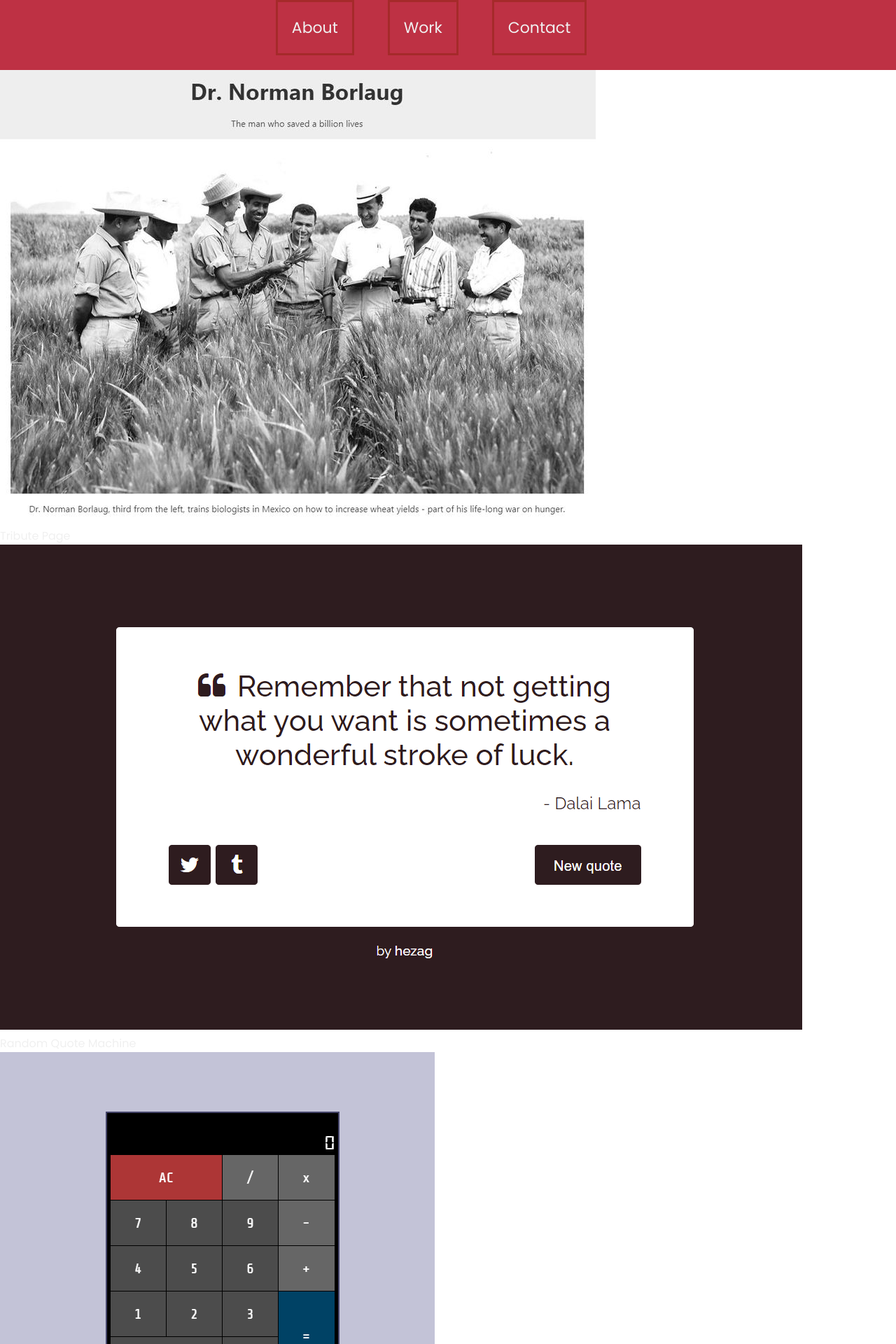
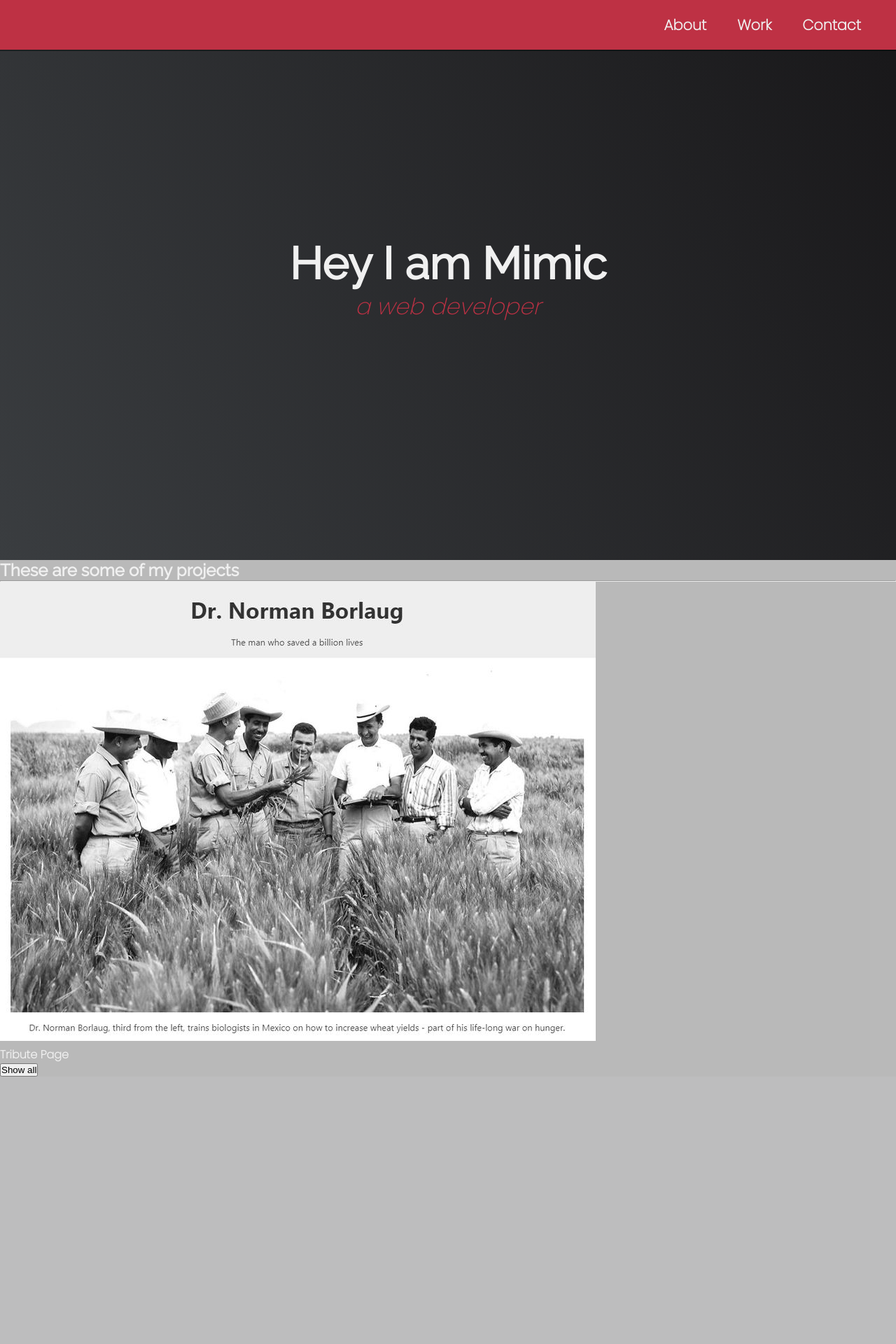
Before and after one commit to zumr01/haslogics-internship, a PHP site: page / in a window 1280 px wide; the page is wider, and only the part inside the window is pictured. Shown: the top 1920 px of that part at 70% size. After the commit the page ends 1538 px from the top of that part, so only its background shows below. Run offline with PHP 8.4, Linux system fonts and the light colour scheme.

Commit message:
Working on project section

```diff
--- a/porfolio-website/index.html
+++ b/porfolio-website/index.html
@@ -6,81 +6,52 @@
     <meta name="viewport" content="width=device-width, initial-scale=1.0" />
     <title>Document</title>
     <link rel="stylesheet" href="style.css" />
-    <!-- <link
-      href="https://fonts.googleapis.com/css2?family=Poppins:wght@200&display=swap"
-      rel="stylesheet"
-    />
-    <link
-      href="https://fonts.googleapis.com/css2?family=Raleway:wght@700&display=swap"
-      rel="stylesheet"
-    /> -->
   </head>
   <body>
-    <!-- Nav bar -->
+    <!--========== Header STARTS ==========-->
     <header>
       <nav>
         <ul class="nav-links">
-          <li><a href="#">About</a></li>
-          <li><a href="#">Work</a></li>
+          <li><a href="#about-section">About</a></li>
+          <li><a href="#project-section">Work</a></li>
           <li><a href="#">Contact</a></li>
         </ul>
       </nav>
     </header>
+    <!-- Header END! -->
 
-    <!-- About Section -->
-    <section class="about-section">
+    <!--========== About Section STARTS ==========-->
+    <section id="about-section" class="about-section">
       <h1>Hey I am Mimic</h1>
       <p>a web developer</p>
     </section>
+    <!-- About Section END! -->
 
-    <!-- project Section -->
-    <section class="project-section">
+    <!--========== Project Section STARTS ==========-->
+    <section id="project-section" class="project-section">
       <h1>These are some of my projects</h1>
       <hr />
-      <div class="project-grid">
-        <div class="grid-items">
+      <div>
+        <div>
           <a
             href="https://htmlpreview.github.io/?https://raw.githubusercontent.com/AHmadKhalil97/internship-data/master/tribute_page/index.html"
             target="_blank"
           >
             <img src="imgs/work-1.jpg" alt="" />
-            <p class="project-title">
-              <span class="less-greater-sign"></span>Tribute Page
-            </p></a
-          >
-        </div>
-
-        <div class="grid-items item1">
-          <a
-            href="https://htmlpreview.github.io/?https://raw.githubusercontent.com/AHmadKhalil97/internship-data/master/quote_machine/index.html"
-            target="_blank"
-          >
-            <img src="imgs/work-2.png" alt="" />
-            <p class="project-title">Random Quote Machine</p></a
-          >
-          <a href="https://codepen.io/freeCodeCamp/full/wgGVVX" target="_blank">
-            <img src="imgs/work-3.png" alt="" />
-            <p class="project-title">JavaScript Calculator</p></a
-          >
-        </div>
-        <div class="grid-items">
-          <a href="https://codepen.io/freeCodeCamp/full/mVEJag" target="_blank">
-            <img src="imgs/work-4.jpg" alt="" />
-            <p class="project-title">Map Data Across the Globe</p></a
-          >
-          <a href="https://codepen.io/freeCodeCamp/full/wGqEga" target="_blank">
-            <img src="imgs/work-5.png" alt="" />
-            <p class="project-title">Wikipedia Viewer</p></a
-          >
-        </div>
-        <div class="grid-items">
-          <a href="https://codepen.io/freeCodeCamp/full/KzXQgy" target="_blank">
-            <img src="imgs/work-6.png" alt="" />
-            <p class="project-title">Tic Tac Toe Game</p></a
+            <p><span></span>Tribute Page</p></a
           >
         </div>
       </div>
       <button class="btn-show-all">Show all</button>
     </section>
+    <!-- Project Section END! -->
+
+    <!--========== Contact Section STARTS ==========-->
+    <section></section>
+    <!-- Contact Section END! -->
+
+    <!--========== Footer STARTS ==========-->
+    <footer></footer>
+    <!-- Footer END! -->
   </body>
 </html>
--- a/porfolio-website/style.css
+++ b/porfolio-website/style.css
@@ -1,69 +1,93 @@
+/**************************************************
+ Import Google Fonts
+***************************************************/
 @import url("https://fonts.googleapis.com/css2?family=Raleway&display=swap");
-@import url("https://fonts.googleapis.com/css2?family=Poppins&display=swap");
+@import url("https://fonts.googleapis.com/css2?family=Poppins:wght@200&display=swap");
 
+/**************************************************
+ CSS reset
+***************************************************/
 * {
-  /* background-color: rgb(62, 62, 61); */
-  box-sizing: border-box;
   margin: 0;
   padding: 0;
+  box-sizing: border-box;
+}
+
+body {
+  background-color: rgb(185, 185, 185);
 }
 
 h1,
 h2 {
   font-family: "Raleway", sans-serif;
-  font-size: 30px;
-  font-weight: 700;
   color: #f0f0f0;
 }
 
 a {
   font-family: "Poppins", sans-serif;
   color: #f0f0f0;
-  font-weight: 400;
+  font-weight: 700;
   text-decoration: none;
 }
 
 /**************************************************
- Starting Header
+ Header
 ***************************************************/
 
 header {
-  /* border: 2px solid blue; */
   background-color: #be3144;
-  font-size: 30px;
+  width: 100%;
+  display: flex;
+  justify-content: flex-end;
+  padding: 20px 30px;
+  box-shadow: 0 2px 0 rgb(0 0 0 / 40%);
   position: fixed;
   width: 100%;
-  height: 100px;
-}
-
-nav {
-  /* border: 10px solid rgb(212, 40, 189); */
-}
-
-.nav-links {
-  /* border: 6px solid rgb(19, 215, 127); */
-  display: flex;
-  flex-direction: row;
-  /* justify-content: flex-end; */
-  justify-content: center;
-  /* align-items: center; */
-  align-items: flex-end;
 }
 
 .nav-links li {
-  display: flex;
-  flex-direction: row;
-  /* justify-content: flex-end; */
-  justify-content: center;
-  /* align-items: center; */
-  align-items: flex-end;
-  border: 3px solid brown;
-  list-style: none;
-  margin-right: 48px;
+  display: inline-block;
+  margin: 0 20px;
 }
 
-.nav-links li a {
-  /* border: 3px solid rgb(81, 165, 42); */
-  padding: 20px;
-  font-size: 22px;
+.nav-links a {
+  font-size: 1.3rem;
 }
+
+/**************************************************
+ About Section
+***************************************************/
+
+.about-section {
+  display: flex;
+  justify-content: center;
+  align-items: center;
+  flex-direction: column;
+  width: 100%;
+  height: 100vh;
+  background-image: linear-gradient(62deg, #3a3d40 0%, #181719 100%);
+}
+
+.about-section h1 {
+  font-size: 4rem;
+  font-weight: 700;
+}
+
+.about-section p {
+  font-family: "Poppins", sans-serif;
+  font-style: italic;
+  color: #be3144;
+  font-size: 2rem;
+  font-weight: 200;
+}
+
+/**************************************************
+ Project Section
+***************************************************/
+
+/**************************************************
+ Contact Section
+***************************************************/
+/**************************************************
+ Footer
+***************************************************/
```
